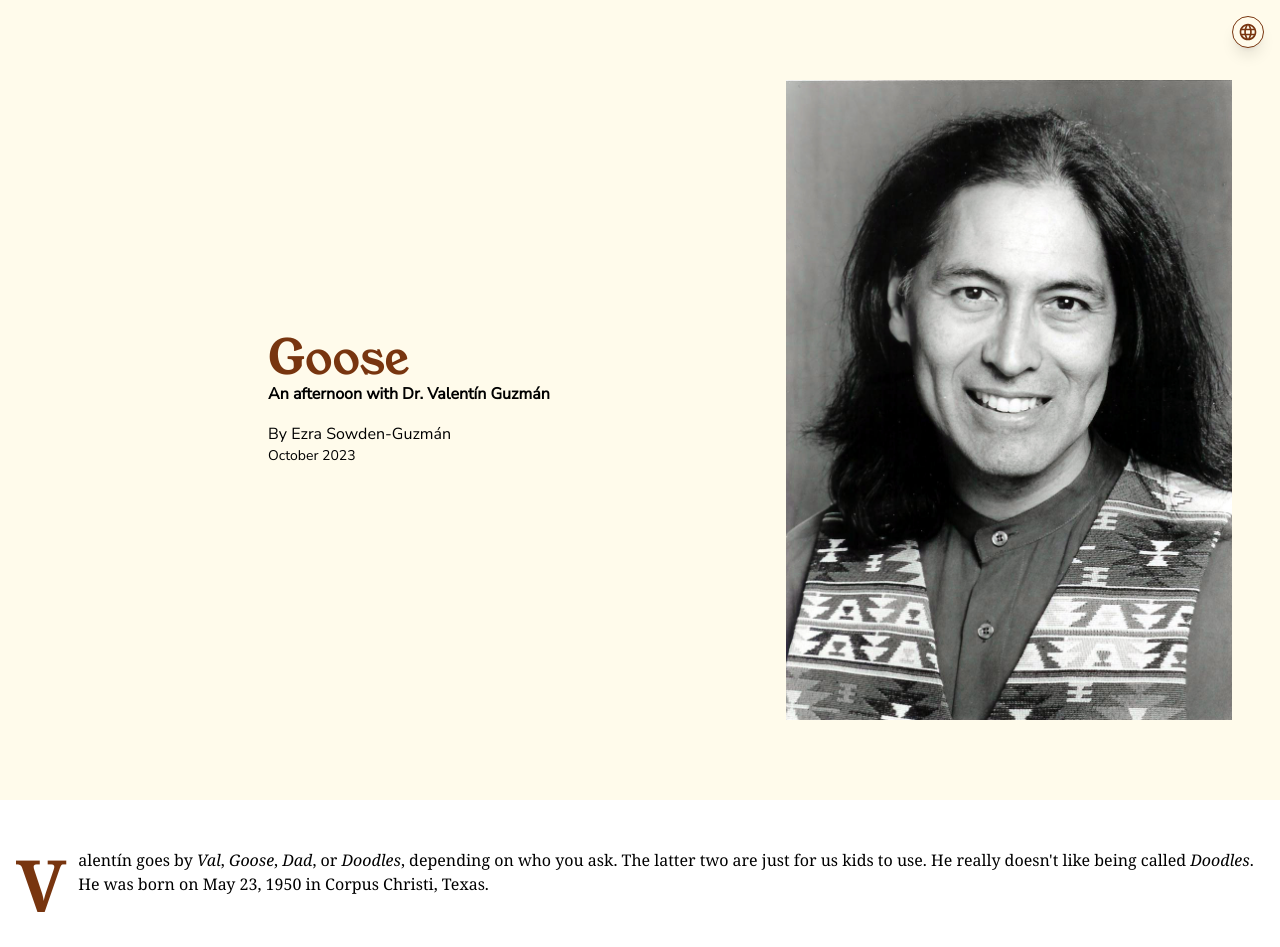
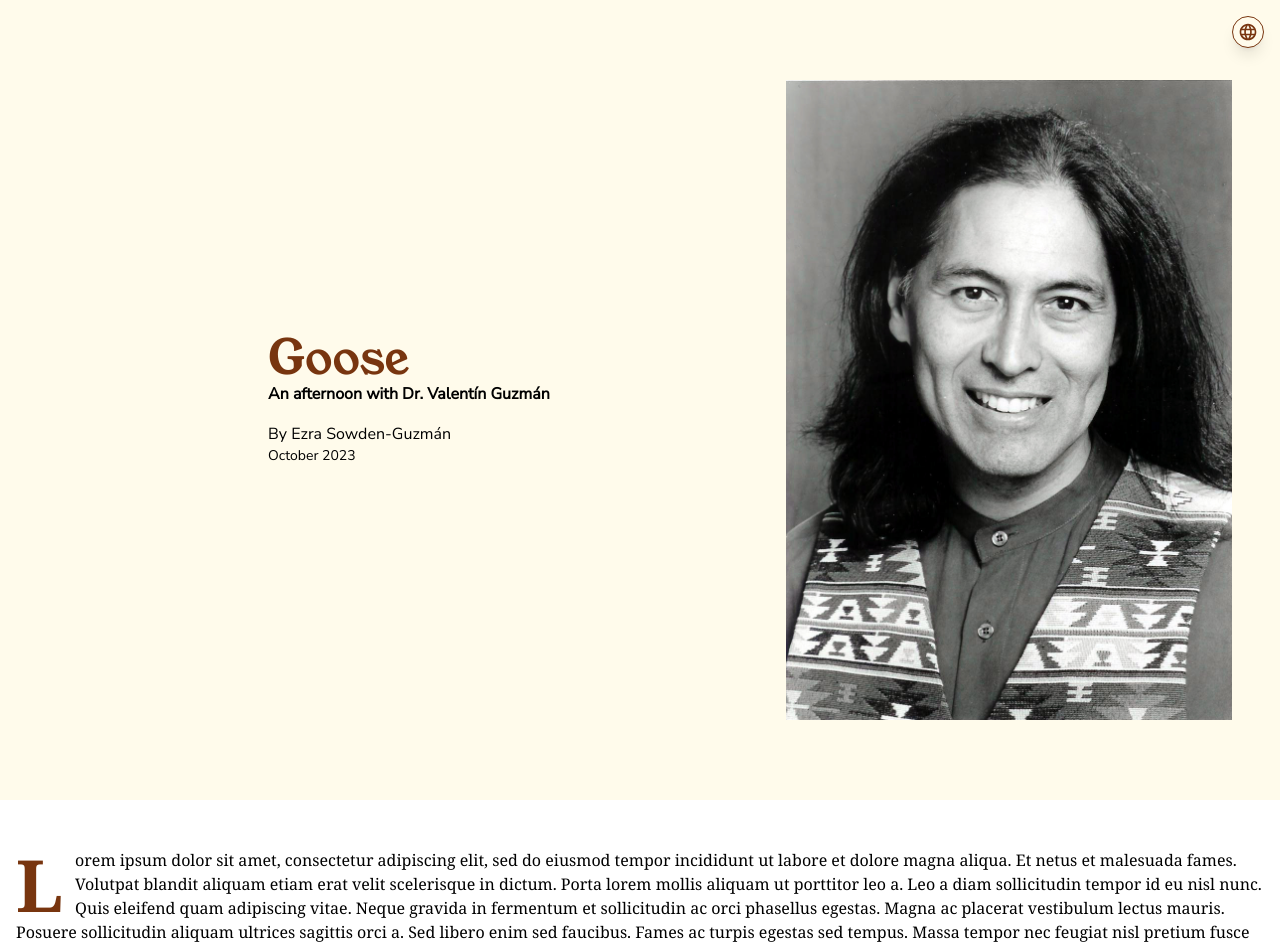
Before and after one commit to ezra-sg/portfolio, a Next.js app: page /val/en in a window 1280 px wide. Shown: the top 947 px of the page. Built offline with nearby package versions, Linux system fonts and the light colour scheme.

Commit message:
cleanup, add lorem ipsum

```diff
--- a/components/val/intro/intro.tsx
+++ b/components/val/intro/intro.tsx
@@ -1,17 +1,22 @@
+import ReactMarkdown from 'react-markdown';
+
 import { useI18n } from '@/hooks/useI18n';
+
+const firstParagraphClasses = {
+    general: 'font-serif dark:text-amber-50 mb-4',
+    firstLetter: 'first-letter:text-amber-900 first-letter:text-7xl first-letter:float-left first-letter:font-bold first-letter:mr-3 dark:first-letter:text-amber-200',
+};
 
 export default function Intro() {
     const { t } = useI18n();
 
-    return (<>
+    return (
         <div className="w-full bg-white dark:bg-slate-950 p-4 pt-12">
-            <p className="font-serif dark:text-amber-50 mb-4 first-letter:text-amber-900 first-letter:text-7xl first-letter:float-left first-letter:font-bold first-letter:mr-3 dark:first-letter:text-amber-200">
-                Valentín goes by <em>Val</em>, <em>Goose</em>, <em>Dad</em>, or <em>Doodles</em>, depending on who you ask.
-                The latter two are just for us kids to use. He really doesn&apos;t like being called <em>Doodles</em>.
-                He was born on May 23, 1950 in Corpus Christi, Texas.
-            </p>
+            <ReactMarkdown className={`${firstParagraphClasses.general} ${firstParagraphClasses.firstLetter}`}>
+                {t('intro.paragraph_1')}
+            </ReactMarkdown>
 
             <p className="font-serif dark:text-amber-50"></p>
         </div>
-    </>);
+    );
 }
--- a/i18n/en.json
+++ b/i18n/en.json
@@ -4,6 +4,7 @@
     "hero.hero-text": "# Goose",
     "hero.interview-date": "October 2023",
     "hero.subtitle": "## An afternoon with Dr. Valentín Guzmán",
+    "intro.paragraph_1": "Lorem ipsum dolor sit amet, consectetur adipiscing elit, sed do eiusmod tempor incididunt ut labore et dolore magna aliqua. Et netus et malesuada fames. Volutpat blandit aliquam etiam erat velit scelerisque in dictum. Porta lorem mollis aliquam ut porttitor leo a. Leo a diam sollicitudin tempor id eu nisl nunc. Quis eleifend quam adipiscing vitae. Neque gravida in fermentum et sollicitudin ac orci phasellus egestas. Magna ac placerat vestibulum lectus mauris. Posuere sollicitudin aliquam ultrices sagittis orci a. Sed libero enim sed faucibus. Fames ac turpis egestas sed tempus. Massa tempor nec feugiat nisl pretium fusce id velit ut. Facilisi nullam vehicula ipsum a arcu. Vel fringilla est ullamcorper eget nulla facilisi. Donec adipiscing tristique risus nec feugiat in fermentum posuere urna.",
     "nav.english-link-description": "Switch the language to English",
     "nav.english": "English",
     "nav.language-button-label": "Switch language",
```
